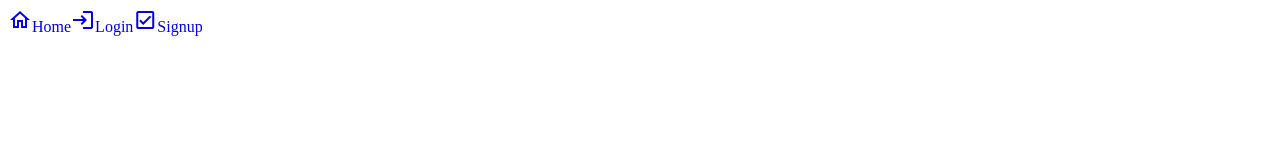
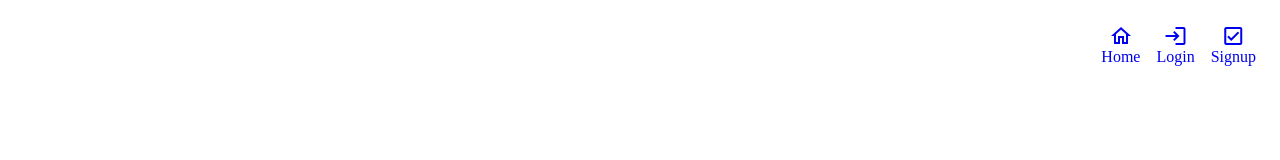
Before and after one commit to andrewdake/strangers-things, a React app: page / in a window 1280 px wide. Built offline with nearby package versions, Linux system fonts and the light colour scheme.

Commit message:
add: nav styling

```diff
--- a/src/components/Nav.js
+++ b/src/components/Nav.js
@@ -1,5 +1,6 @@
 import React from "react";
 import { NavLink } from "react-router-dom";
+import styled from "styled-components";
 
 const loggedOutLinks = [
   {
@@ -37,17 +38,35 @@ const loggedInLinks = [
   },
 ];
 
+const NavContainer = styled.nav`
+  & {
+    display: flex;
+    width: 100%;
+    align-items: center;
+    justify-content: flex-end;
+    padding: 1em;
+  }
+  & > a {
+    display: flex;
+    flex-direction: column;
+    align-items: center;
+    justify-content: center;
+    flex-wrap: nowrap;
+    margin-right: 1em;
+  }
+`;
+
 export default function Nav({ loggedIn }) {
   const navLinks = loggedIn ? loggedInLinks : loggedOutLinks;
 
   return (
-    <nav>
+    <NavContainer>
       {navLinks.map(({ name, to, iconClassName, icon }) => (
         <NavLink to={to}>
           <i className={iconClassName}>{icon}</i>
           <span>{name}</span>
         </NavLink>
       ))}
-    </nav>
+    </NavContainer>
   );
 }
--- a/src/index.css
+++ b/src/index.css
@@ -5,3 +5,8 @@
 a {
   text-decoration: none;
 }
+
+body {
+  width: 100vw;
+  height: 100vh;
+}
```
